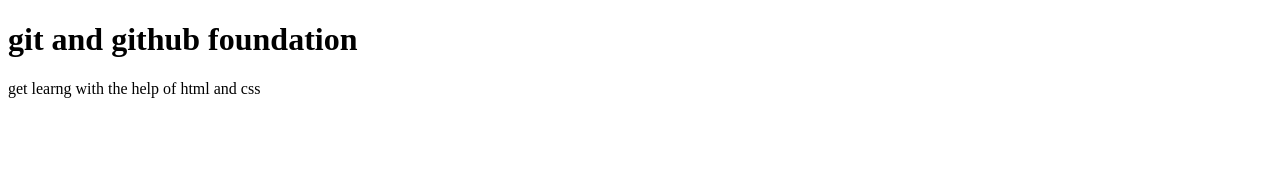
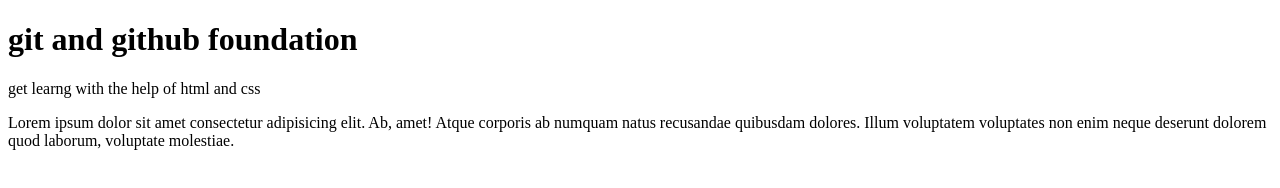
Before and after one commit to Kshitiz-Garg-web/git-insights, a plain HTML site: page index.html in a window 1280 px wide. Drawn offline with Linux system fonts and the light colour scheme.

Commit message:
added_lorem

```diff
--- a/index.html
+++ b/index.html
@@ -8,5 +8,6 @@
 <body>
   <h1>git and github foundation</h1>
   <p>get learng with the help of html and css</p>
+  <p>Lorem ipsum dolor sit amet consectetur adipisicing elit. Ab, amet! Atque corporis ab numquam natus recusandae quibusdam dolores. Illum voluptatem voluptates non enim neque deserunt dolorem quod laborum, voluptate molestiae.</p>
 </body>
 </html>
```
